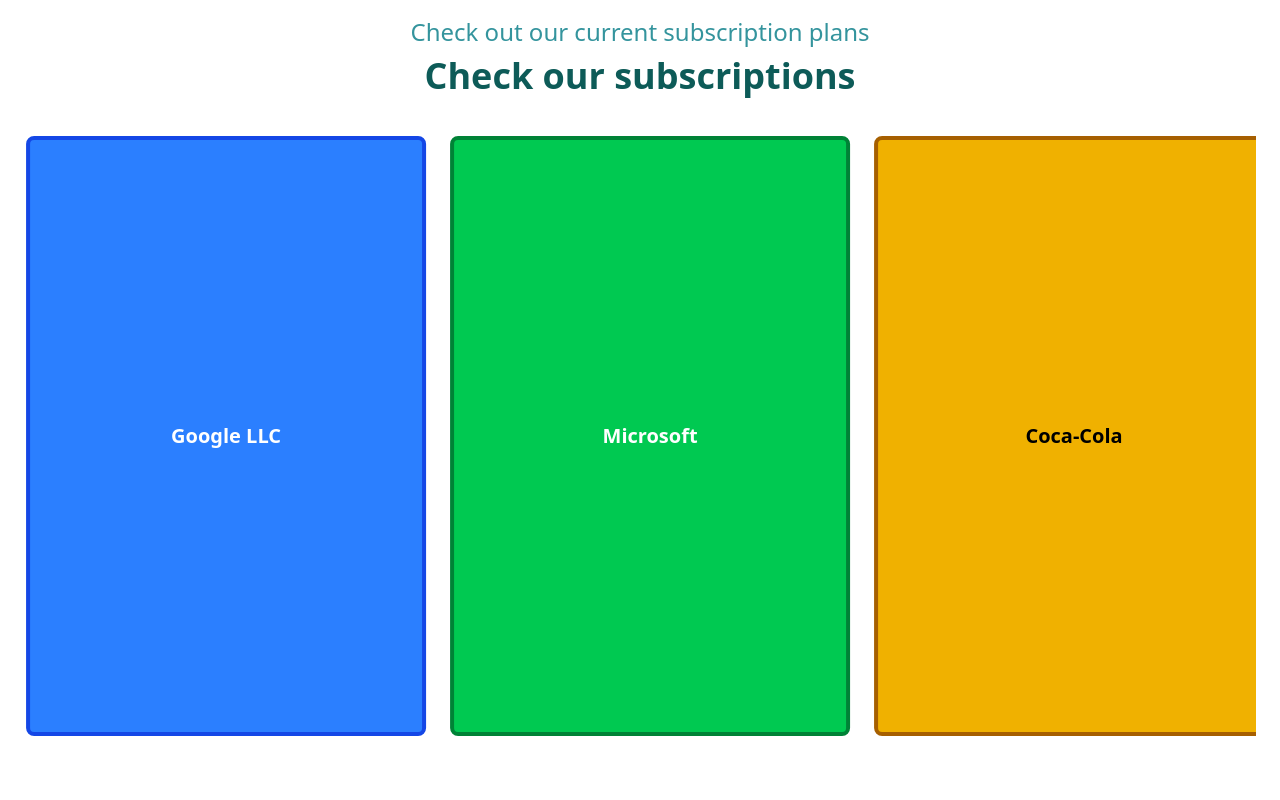
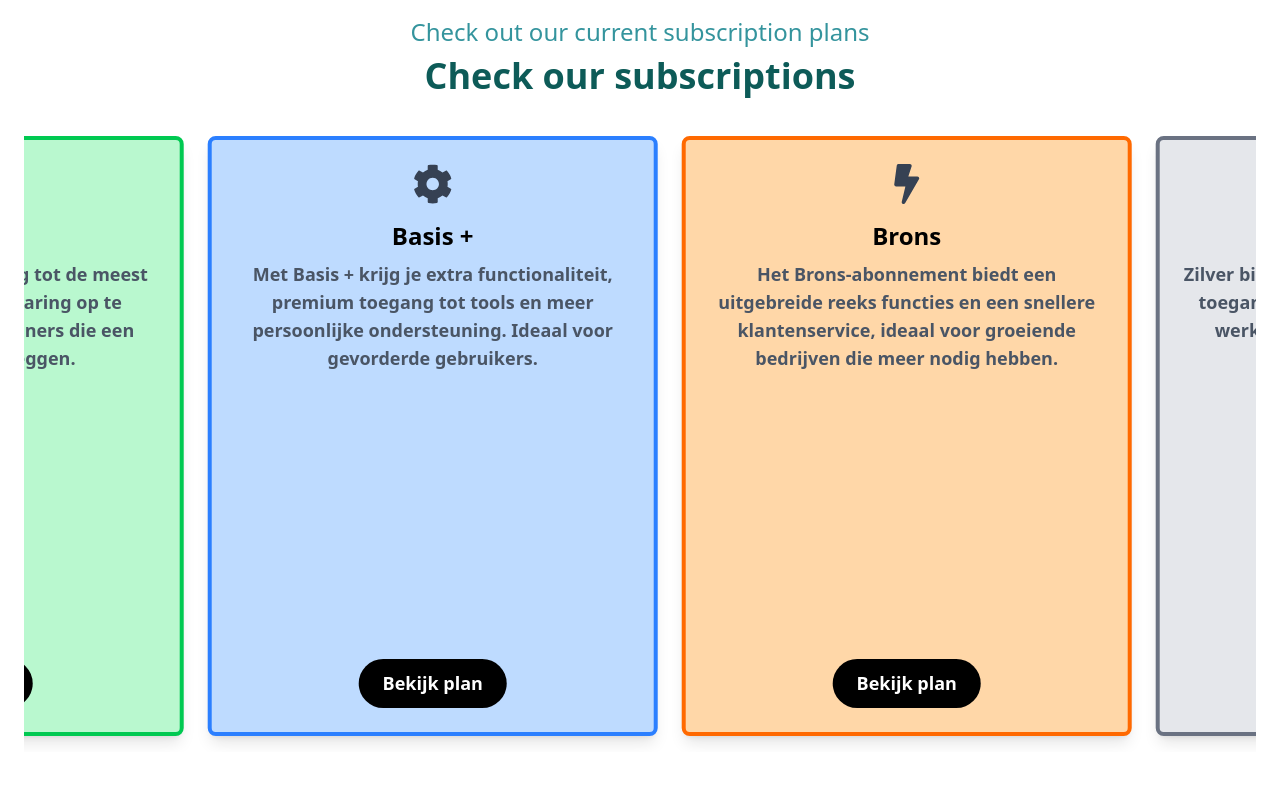
Before and after one commit to AIthenticORG/AIthenticReactApp, a React (Vite) app: page / in a window 1280 px wide. Shown: the part 1600-2400 px from the top of the page. Built offline with nearby package versions, Linux system fonts and the light colour scheme.

Commit message:
subscriptions slider zo goed als af

```diff
--- a/package.json
+++ b/package.json
@@ -11,6 +11,7 @@
   },
   "dependencies": {
     "@fortawesome/free-brands-svg-icons": "^6.7.2",
+    "@fortawesome/free-regular-svg-icons": "^6.7.2",
     "@fortawesome/free-solid-svg-icons": "^6.7.2",
     "@fortawesome/react-fontawesome": "^0.2.2",
     "@tailwindcss/vite": "^4.0.13",
@@ -19,6 +20,7 @@
     "react": "^19.0.0",
     "react-dom": "^19.0.0",
     "react-i18next": "^15.4.1",
+    "react-icons": "^5.5.0",
     "react-router-dom": "^7.3.0",
     "tailwindcss": "^4.0.13"
   },
--- a/src/components/HeadImage.jsx
+++ b/src/components/HeadImage.jsx
@@ -6,7 +6,7 @@ const HeadImage = () => {
             <div className="relative w-full h-screen">
                 <img
                     src={HomePageImage}
-                    className="w-full h-full object-cover"
+                    className="w-full h-full object-cover select-none"
                     alt="HomePageImage"
                     draggable="false"/>
                 <div className="absolute top-1/4 sm:top-1/3 ml-6 sm:ml-10 md:ml-20 text-white max-w-screen-lg">
--- a/src/components/SubscriptionsSlider/SubscriptionsSliderItems.jsx
+++ b/src/components/SubscriptionsSlider/SubscriptionsSliderItems.jsx
@@ -1,16 +1,39 @@
 import React from "react";
 import { motion } from "framer-motion";
+import { FaRegCheckCircle, FaCog, FaBolt, FaStar, FaShieldAlt } from "react-icons/fa";
 
 const SubscriptionsSliderItems = ({ from, to }) => {
   const sliderItems = [
-    { text: "Apple Inc.", bgColor: "bg-red-500", textColor: "text-white", border: "border-4 border-red-700"},
-    { text: "Google LLC", bgColor: "bg-blue-500", textColor: "text-white", border: "border-4 border-blue-700"},
-    { text: "Microsoft", bgColor: "bg-green-500", textColor: "text-white", border: "border-4 border-green-700"},
-    { text: "Coca-Cola", bgColor: "bg-yellow-500", textColor: "text-black", border: "border-4 border-yellow-700"},
-    { text: "Nike", bgColor: "bg-purple-500", textColor: "text-white", border: "border-4 border-purple-700"},
-    { text: "Amazon", bgColor: "bg-orange-500", textColor: "text-black", border: "border-4 border-orange-700"},
-    { text: "Tesla", bgColor: "bg-teal-500", textColor: "text-white", border: "border-4 border-teal-700"},
-    { text: "Meta (Facebook)", bgColor: "bg-pink-500", textColor: "text-white", border: "border-4 border-pink-700"},
+    { title: "Basis",
+      description: "Het Basis-plan biedt toegang tot de meest essentiële tools om je ervaring op te starten. Perfect voor beginners die een solide basis willen leggen.",
+      bgColor: "bg-green-200",
+      textColor: "text-black",
+      border: "border-4 border-green-500",
+      icon: <FaRegCheckCircle size={40}/>},
+    { title: "Basis +",
+      description: "Met Basis + krijg je extra functionaliteit, premium toegang tot tools en meer persoonlijke ondersteuning. Ideaal voor gevorderde gebruikers.",
+      bgColor: "bg-blue-200",
+      textColor: "text-black",
+      border: "border-4 border-blue-500",
+      icon: <FaCog size={40}/>},
+    { title: "Brons",
+      description: "Het Brons-abonnement biedt een uitgebreide reeks functies en een snellere klantenservice, ideaal voor groeiende bedrijven die meer nodig hebben.",
+      bgColor: "bg-orange-200",
+      textColor: "text-black",
+      border: "border-4 border-orange-500",
+      icon: <FaBolt size={40}/>},
+    { title: "Zilver",
+      description: "Zilver biedt premium opties, plus prioritaire toegang tot support en extra tools om je werk sneller en efficiënter te maken.",
+      bgColor: "bg-gray-200",
+      textColor: "text-black",
+      border: "border-4 border-gray-500",
+      icon: <FaStar size={40}/>},
+    { title: "Goud",
+      description: "Goud is onze meest uitgebreide optie, met exclusieve functies, toegang tot 24/7 ondersteuning en de ultieme gebruikerservaring.",
+      bgColor: "bg-yellow-200",
+      textColor: "text-black",
+      border: "border-4 border-yellow-500",
+      icon: <FaShieldAlt size={40}/>},
   ];
 
   return (
@@ -25,8 +48,15 @@ const SubscriptionsSliderItems = ({ from, to }) => {
           {sliderItems.map((item, index) => (
             <div
               key={index}
-              className={`h-[300px] w-[200px] sm:h-[400px] sm:w-[300px] md:h-[500px] md:w-[350px] lg:h-[600px] lg:w-[400px] flex items-center justify-center text-xl font-bold hover:scale-105 transition-all duration-300 ease-in-out rounded-lg ${item.bgColor} ${item.textColor} ${item.border}`}>
-              {item.text}
+              className={`h-[400px] w-[300px] sm:h-[500px] sm:w-[350px] md:h-[500px] md:w-[400px] lg:h-[600px] lg:w-[450px] flex flex-col items-center justify-between text-xl font-bold hover:scale-105 transition-all duration-300 ease-in-out rounded-lg p-6 shadow-lg ${item.bgColor} ${item.textColor} ${item.border}`}>
+              <div className="mb-4 text-center text-3xl text-gray-700">
+                {item.icon}
+              </div>
+              <h2 className="text-2xl font-bold mb-2 text-center">{item.title}</h2>
+              <p className="text-sm sm:text-md md:text-lg text-center mb-4 text-gray-600">{item.description}</p>
+              <button className="mt-auto bg-black text-white px-6 py-3 text-[14px] sm:text-[16px] md:text-[18px] rounded-full transform transition-all duration-300 hover:bg-gray-800 hover:scale-110 hover:shadow-xl">
+                Bekijk plan
+              </button>
             </div>
           ))}
         </motion.div>
```
Also changed, not shown: 1 other file (tests, documents, lock files or other folders).
